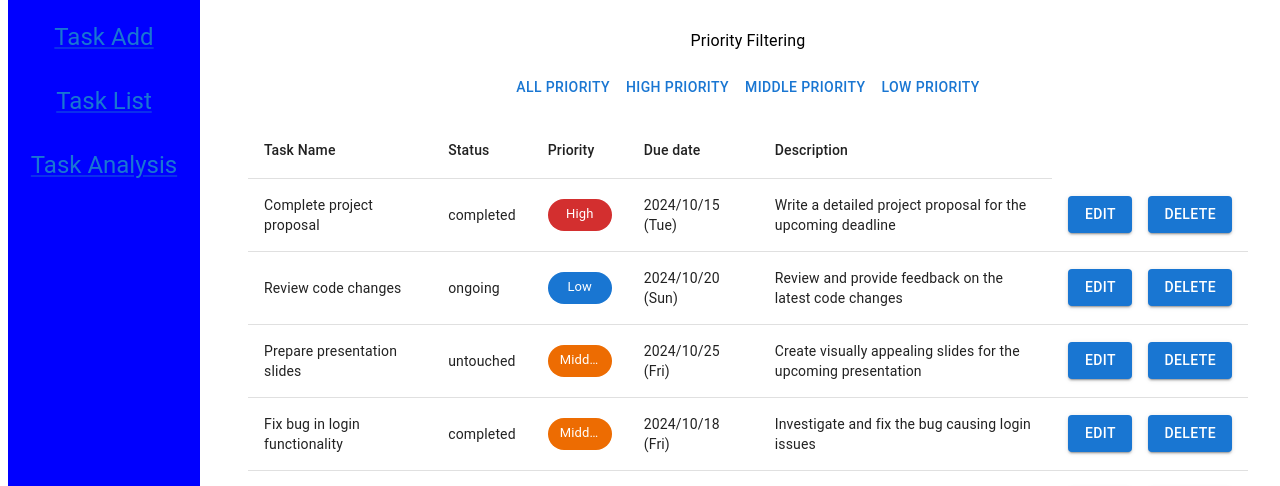
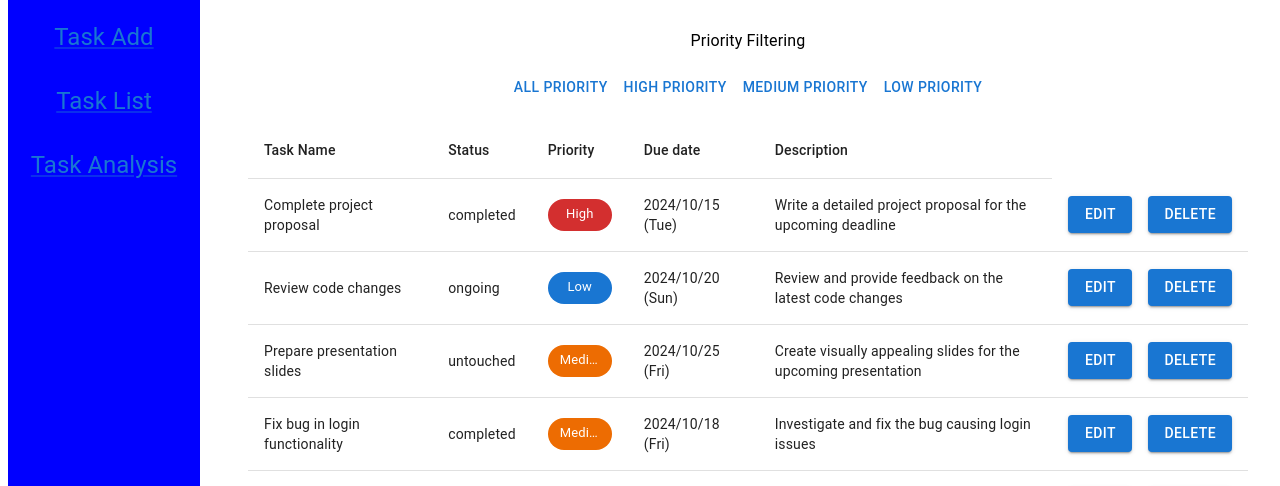
Before and after one commit to hiroto-safie/personalTodoDashbords, a React (Vite) app: page /taskList in a window 1280 px wide. Shown: the part 147-633 px from the top of the page. Built offline with nearby package versions, Linux system fonts and the light colour scheme.

Commit message:
fix: minor adjustment

```diff
--- a/src/components/common/Chips.tsx
+++ b/src/components/common/Chips.tsx
@@ -8,8 +8,8 @@ export const HighPriorityChip: React.FC = () => {
     return useMemo(() => <Chip color="error" label="High" sx={{width: chipWidth}} />, [chipWidth])
 }
 
-export const MiddlePriorityChip: React.FC = () => {
-    return useMemo(() => <Chip color="warning" label="Middle" sx={{width: chipWidth}} />, [chipWidth])
+export const MediumPriorityChip: React.FC = () => {
+    return useMemo(() => <Chip color="warning" label="Medium" sx={{width: chipWidth}} />, [chipWidth])
 }
 
 export const LowPriorityChip: React.FC = () => {
--- a/src/components/common/Menus.tsx
+++ b/src/components/common/Menus.tsx
@@ -1,4 +1,4 @@
-import { Stack, Typography, Select, MenuItem, SxProps } from "@mui/material";
+import { Stack, Typography, Select, MenuItem, SxProps, SelectChangeEvent } from "@mui/material";
 import { useMemo } from "react";
 import { UseFormRegister, FieldValues } from "react-hook-form";
 
@@ -11,25 +11,30 @@ interface FormMenuProps {
     sx?: SxProps
 }
 
-export const PriorityMenu: React.FC<FormMenuProps> = ({ register, title, fieldName, required, sx }) => {
+export const PriorityMenu: React.FC<FormMenuProps> = ({ register, title, fieldName, value, required, sx }) => {
+    let priority = value
+    const handleChange = (event: SelectChangeEvent<string>) => {
+        console.log(event.target.value)
+        priority = event.target.value
+    }
     // NOTE: sxに変更があれば、SelectInputの見た目が変わる可能性がある。つまり、再計算(再レンダリング)が必要になる可能性がある
     return useMemo(() => (
         <Stack direction="column">
             <Typography variant="h6">{title}</Typography>
-            <Select {...register(fieldName)} variant="outlined" value="High" required={required} sx={sx}>
+            <Select {...register(fieldName)} variant="outlined" value={priority} onChange={handleChange} required={required} sx={sx}>
                 <MenuItem value="High">High</MenuItem>
                 <MenuItem value="Medium">Medium</MenuItem>
                 <MenuItem value="Low">Low</MenuItem>
             </Select>
         </Stack>
-    ), [sx]);
+    ), [sx, value]);
 }
 
-export const StatusMenu: React.FC<FormMenuProps> = ({ register, title, fieldName, required, sx }) => {
+export const StatusMenu: React.FC<FormMenuProps> = ({ register, title, fieldName, value, required, sx }) => {
     return useMemo(() => (
         <Stack direction="column">
             <Typography variant="h6">{title}</Typography>
-            <Select {...register(fieldName)} variant="outlined" value="Open" required={required} sx={sx}>
+            <Select {...register(fieldName)} variant="outlined" value={value} required={required} sx={sx}>
                 <MenuItem value="untouched">untouched</MenuItem>
                 <MenuItem value="ongoing">ongoing</MenuItem>
                 <MenuItem value="completed">completed</MenuItem>
--- a/src/components/common/Modals.tsx
+++ b/src/components/common/Modals.tsx
@@ -113,11 +113,11 @@ export const TaskEditModal:React.FC<TaskEditModalProps> = ({open, setOpen, task}
             <Stack direction="row" justifyContent="space-between">
                 <PriorityMenu register={register} title="Task priority" fieldName="priority" value={task.priority} />
                 <StatusMenu register={register} title="Task status" fieldName="status" value={task.status} />
-                <DateInput register={register} title="Due Date" fieldName="dueDate" value={task.dueDate.format()} sx={{width: "100%"}}/>
+                <DateInput register={register} title="Due Date" fieldName="dueDate" value={task.dueDate} sx={{width: "100%"}}/>
             </Stack>
             <FormInput register={register} title="Description" fieldName="description" value={task.description} sx={{width: "100%"}}/>
             <Stack justifyContent="center" alignItems="center">
-                <SubmitButton name="Register" variant="contained" onClick={() => handleSubmit(onSubmit)} sx={{width: "30%"}}/>
+                <SubmitButton name="Register" variant="contained" onClick={handleSubmit(onSubmit)} sx={{width: "30%"}}/>
             </Stack>
         </Box>
     </Modal>
--- a/src/pages/TasklistPage.tsx
+++ b/src/pages/TasklistPage.tsx
@@ -2,7 +2,7 @@ import { Button, Stack, Table, TableBody, TableCell, TableContainer, TableHead,
 import React, { useCallback, useContext, useState } from 'react';
 import { TaskContext } from '../providers/TaskContextProvider';
 import { TaskEditModal } from '../components/common/Modals';
-import { HighPriorityChip, LowPriorityChip, MiddlePriorityChip } from '../components/common/Chips';
+import { HighPriorityChip, LowPriorityChip, MediumPriorityChip } from '../components/common/Chips';
 import { Task } from '../types/task';
 
 const TasklistPage: React.FC = () => {
@@ -20,8 +20,8 @@ const TasklistPage: React.FC = () => {
         switch(priority){
             case "High":
                 return <HighPriorityChip />
-            case "Middle":
-                return <MiddlePriorityChip />
+            case "Medium":
+                return <MediumPriorityChip />
             case "Low":
                 return <LowPriorityChip />
         }
@@ -42,7 +42,7 @@ const TasklistPage: React.FC = () => {
             <Stack direction="row">
                 <Button onClick={() => setFilterText("All")}>All priority</Button>
                 <Button onClick={() => setFilterText("High")}>High priority</Button>
-                <Button onClick={() => setFilterText("Middle")}>Middle priority</Button>
+                <Button onClick={() => setFilterText("Medium")}>Medium priority</Button>
                 <Button onClick={() => setFilterText("Low")}>Low priority</Button>
             </Stack>
             <TableContainer sx={{ maxHeight: "60vh" }}>
--- a/src/services/task.ts
+++ b/src/services/task.ts
@@ -23,7 +23,7 @@ const sampleTasks: Task[] = [
         "name": "Prepare presentation slides",
         "description": "Create visually appealing slides for the upcoming presentation",
         "dueDate": dayjs("2024-10-25"),
-        "priority": "Middle",
+        "priority": "Medium",
         "status": "untouched"
     },
     {
@@ -31,7 +31,7 @@ const sampleTasks: Task[] = [
         "name": "Fix bug in login functionality",
         "description": "Investigate and fix the bug causing login issues",
         "dueDate": dayjs("2024-10-18"),
-        "priority": "Middle",
+        "priority": "Medium",
         "status": "completed"
     },
     {
```
Also changed, not shown: src/components/common/Inputs.tsx (+12 -2 lines).
